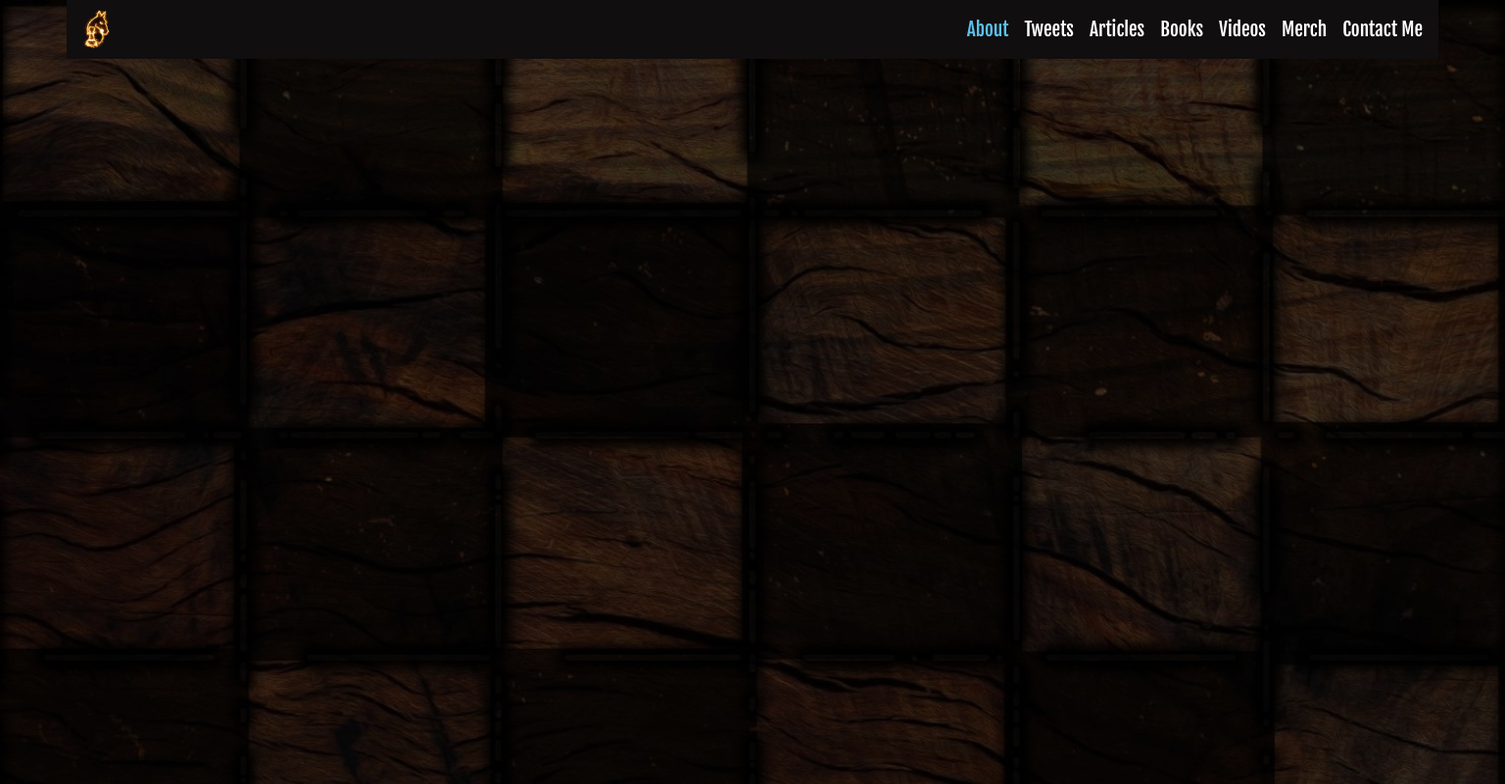
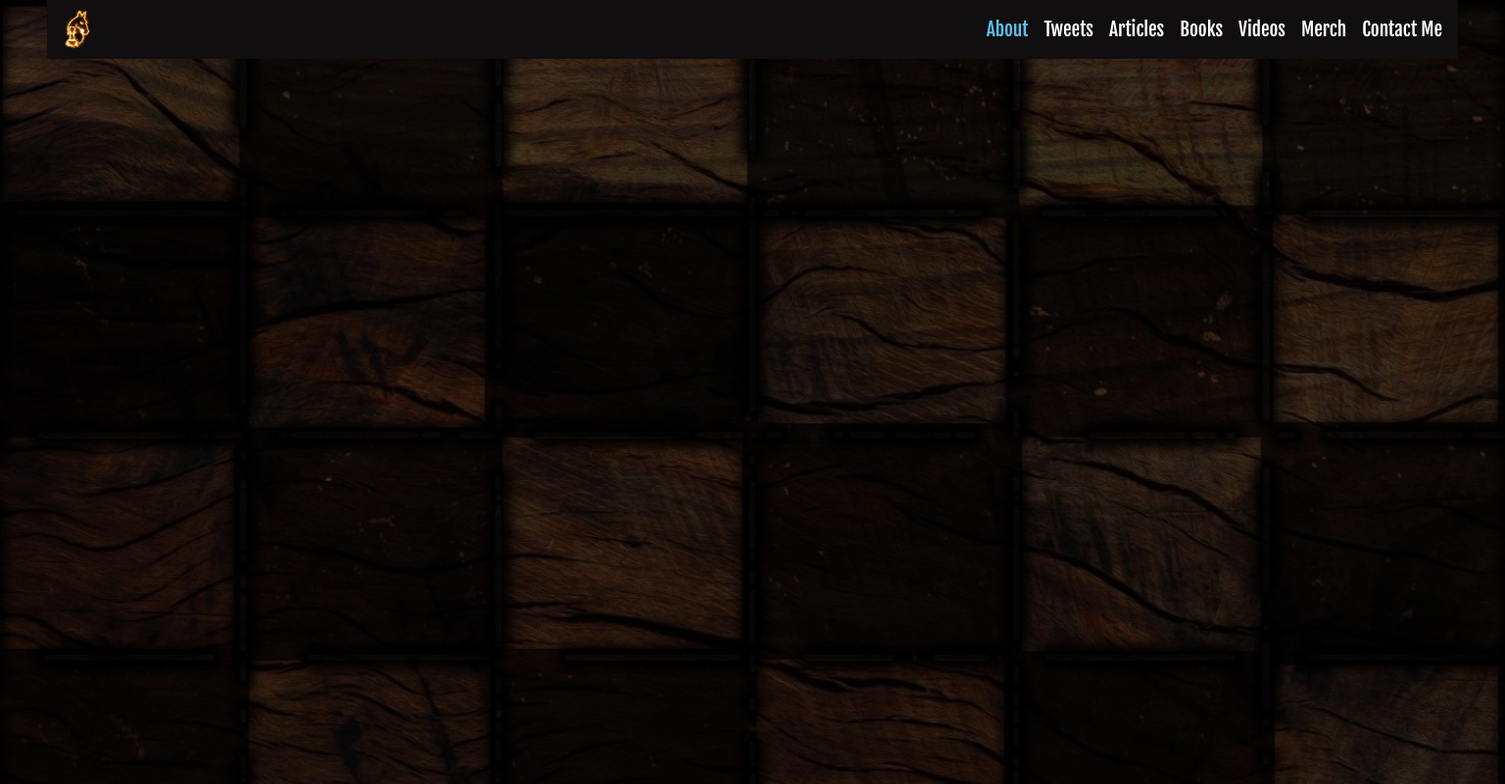
Before and after one commit to julieg18/daniel-naroditsky, a website built with webpack: page src/index.html in a window 1536 px wide. Shown: the whole page at 98% size. Built offline with nearby package versions, Linux system fonts and the light colour scheme.

Commit message:
feat: fix typo in page.css

```diff
--- a/src/blocks/page/page.css
+++ b/src/blocks/page/page.css
@@ -15,7 +15,7 @@
 
 @media (min-width: 1440px) {
   .page {
-    max-width: 1400px;
+    max-width: 1440px;
     margin: 0 auto;
   }
 }
```
